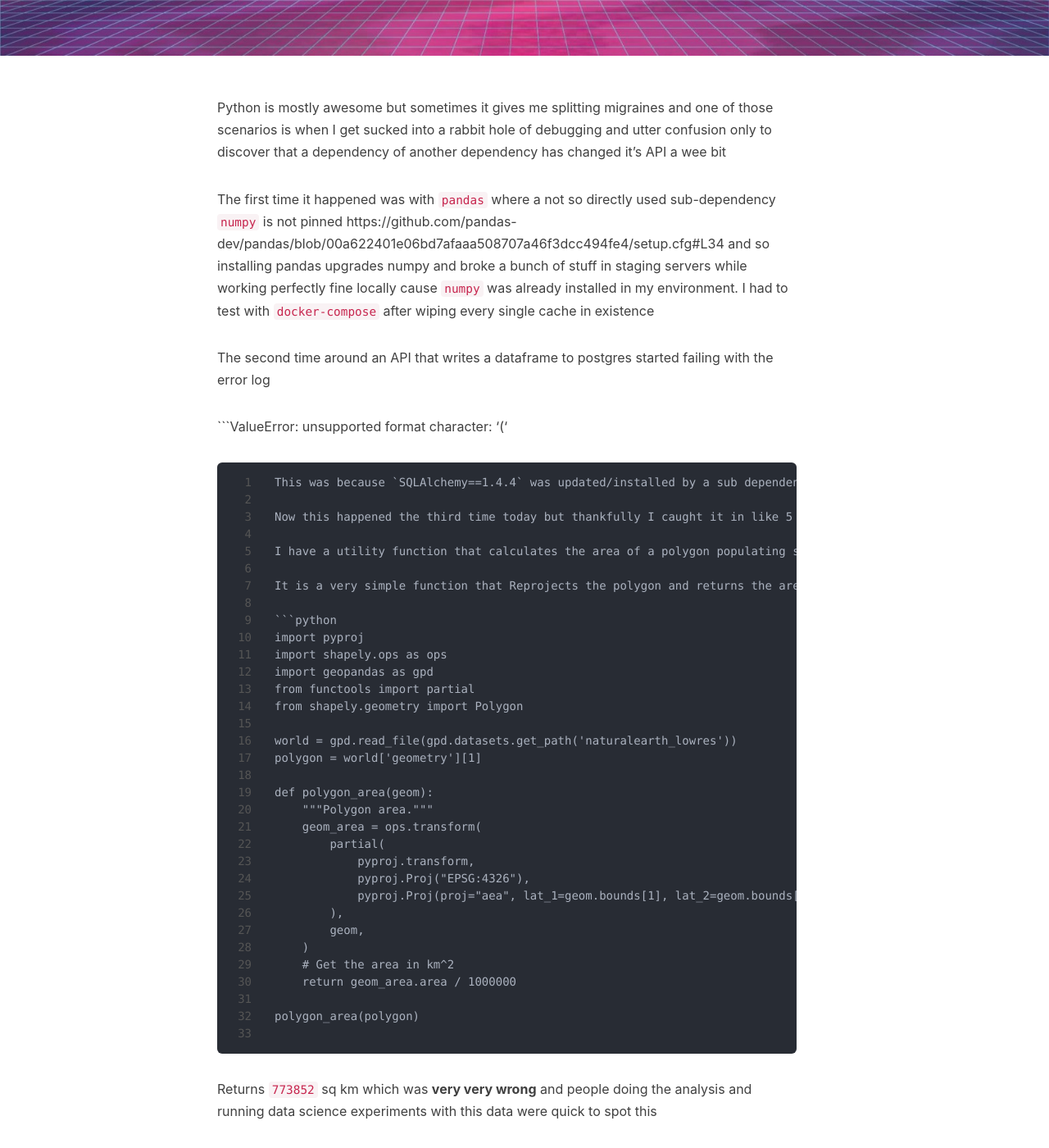
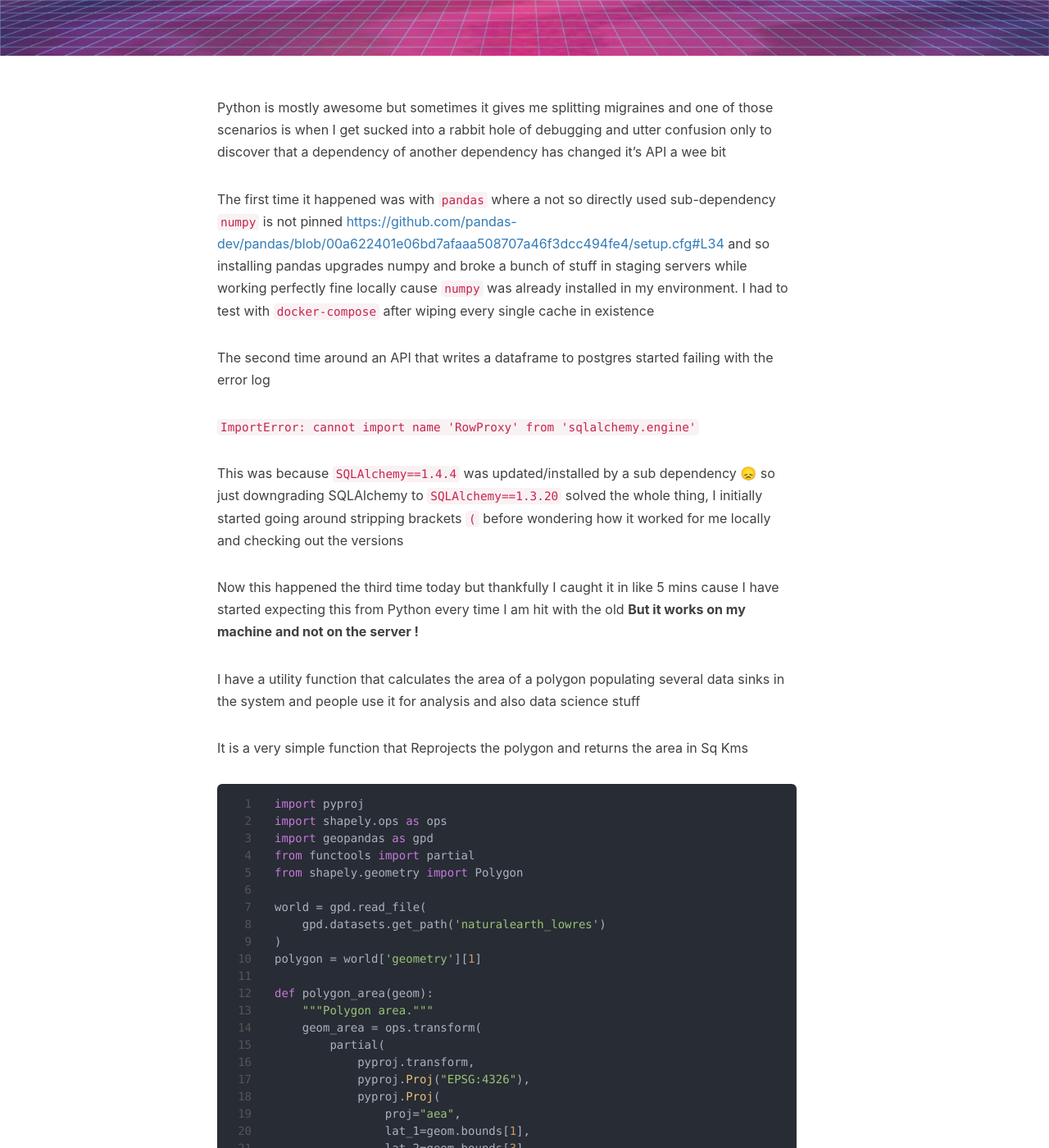
Before and after one commit to Sangarshanan/sangarshanan.github.io, a Jekyll site: the page built from _posts/2021-03-19-dependency-hell.md, in a window 1280 px wide and 1400 px high, scrolled down 449 px. Shown: the whole window at 82% size. Built offline with Jekyll 4.4.1, drawn with Linux system fonts in a browser that asks for light colours; nearby versions of some CDN libraries; comment, search, counter and statistics services are not loaded; some of the changed text lies outside the part shown.

Commit message:
Create 2021-03-19-dependency-hell.md

````diff
--- a/_posts/2021-03-19-dependency-hell.md
+++ b/_posts/2021-03-19-dependency-hell.md
@@ -9,12 +9,11 @@ tags:
 
 Python is mostly awesome but sometimes it gives me splitting migraines and one of those scenarios is when I get sucked into a rabbit hole of debugging and utter confusion only to discover that a dependency of another dependency has changed it's API a wee bit
 
-The first time it happened was with `pandas` where a not so directly used sub-dependency `numpy` is not pinned https://github.com/pandas-dev/pandas/blob/00a622401e06bd7afaaa508707a46f3dcc494fe4/setup.cfg#L34 and so installing pandas upgrades numpy and broke a bunch of stuff in staging servers while working perfectly fine locally cause `numpy` was already installed in my environment. I had to test with `docker-compose` after wiping every single cache in existence
+The first time it happened was with `pandas` where a not so directly used sub-dependency `numpy` is not pinned <https://github.com/pandas-dev/pandas/blob/00a622401e06bd7afaaa508707a46f3dcc494fe4/setup.cfg#L34> and so installing pandas upgrades numpy and broke a bunch of stuff in staging servers while working perfectly fine locally cause `numpy` was already installed in my environment. I had to test with `docker-compose` after wiping every single cache in existence
 
 The second time around an API that writes a dataframe to postgres started failing with the error log
 
-```ValueError: unsupported format character: '('
-```
+`ImportError: cannot import name 'RowProxy' from 'sqlalchemy.engine'`
 
 This was because `SQLAlchemy==1.4.4` was updated/installed by a sub dependency 😞 so just downgrading SQLAlchemy to `SQLAlchemy==1.3.20` solved the whole thing, I initially started going around stripping brackets `(` before wondering how it worked for me locally and checking out the versions
 
@@ -31,7 +30,9 @@ import geopandas as gpd
 from functools import partial
 from shapely.geometry import Polygon
 
-world = gpd.read_file(gpd.datasets.get_path('naturalearth_lowres'))
+world = gpd.read_file(
+    gpd.datasets.get_path('naturalearth_lowres')
+)
 polygon = world['geometry'][1]
 
 def polygon_area(geom):
@@ -40,7 +41,11 @@ def polygon_area(geom):
         partial(
             pyproj.transform,
             pyproj.Proj("EPSG:4326"),
-            pyproj.Proj(proj="aea", lat_1=geom.bounds[1], lat_2=geom.bounds[3]),
+            pyproj.Proj(
+                proj="aea",
+                lat_1=geom.bounds[1],
+                lat_2=geom.bounds[3]
+            ),
         ),
         geom,
     )
````
